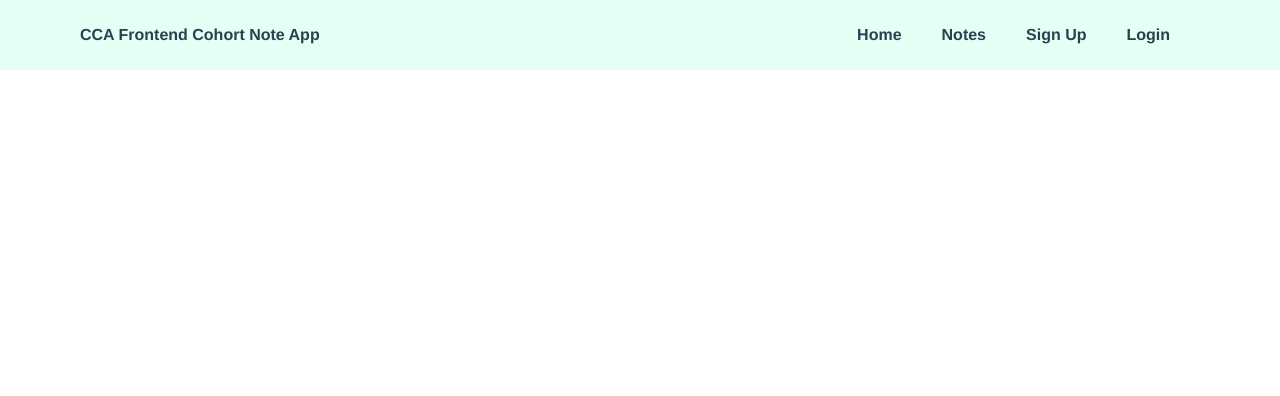
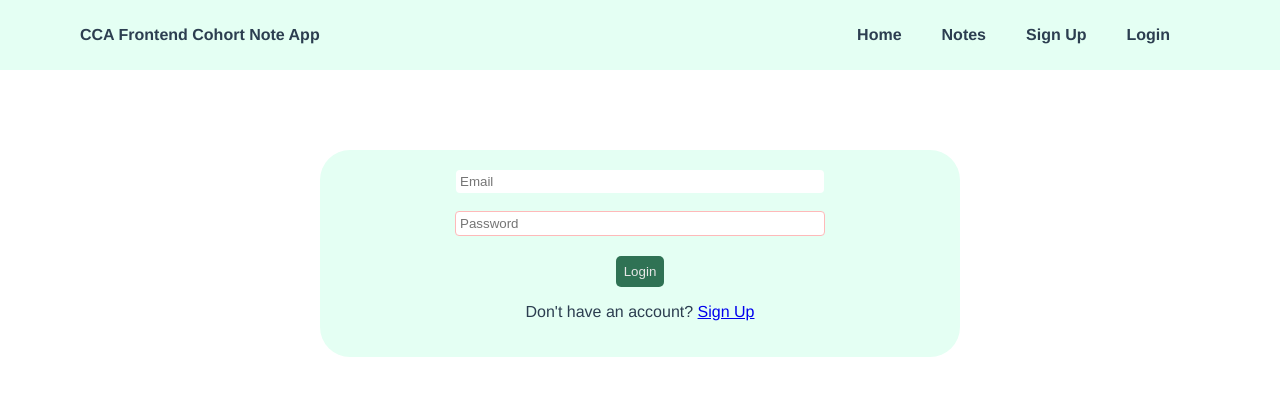
Before and after one commit to EgoLydia/cca-notes-application, a Vue app: page /LoginPage in a window 1280 px wide. Shown: the top 396 px of the page. Built offline with nearby package versions, Linux system fonts and the light colour scheme; the HTML template or start-up script is replaced by a standard one.

Commit message:
loginAdded

```diff
--- /dev/null
+++ b/src/components/Login.vue
@@ -0,0 +1,114 @@
+<template>
+  <div>
+    <form @submit.prevent="submitForm">
+      <input v-model="email" placeholder="Email" required /><br><br>
+
+      <input v-model="password" placeholder="Password" type="password" :class="[inputBorder ? 'good' : 'bad']" required /><br>
+
+      <button class="btn" type="submit">Login</button>
+
+      <p>
+        Don't have an account?
+        <router-link to="/SignupPage">Sign Up</router-link>
+      </p>
+    </form>
+  </div>
+</template>
+
+<script>
+// import { response } from 'express'
+import axios from "axios";
+
+export default {
+  name: "Login",
+  data() {
+    return {
+      email: "",
+      password: "",
+    };
+  },
+
+  computed: {
+    inputBorder() {
+      if (this.password.length > 2 && this.password.length < 10) {
+        return true;
+      } else {
+        return false;
+      }
+    },
+  },
+
+  methods: {
+    async submitForm() {
+      try {
+        let result = await axios.post(
+          "https://ccsanotes-api.azurewebsites.net/users/user/{userId}",
+          {
+            email: this.email,
+            password: this.password,
+          }
+        );
+        return result;
+      } catch (error) {
+        console.log(error);
+      }
+    },
+  },
+};
+</script>
+
+<style scoped>
+form {
+  max-width: 600px;
+  margin: 100px auto;
+  background-color: #e4fff3;
+  border-radius: 30px;
+  padding: 20px;
+  text-align: center;
+}
+
+label {
+  margin: 5px;
+  display: inline-block;
+  color: #aaa;
+  font-size: 14px;
+}
+
+input {
+  border: none;
+  width: 60%;
+  padding: 4px;
+  border-radius: 4px;
+}
+
+.btn {
+  margin-top: 20px;
+  padding: 8px;
+  border: none;
+  background-color: #2f7254;
+  color: rgb(231, 231, 231);
+  border-radius: 5px;
+}
+
+.btn:hover {
+  margin-top: 20px;
+  padding: 8px;
+  border: none;
+  background-color: rgb(97, 97, 97);
+  color: #aaa;
+}
+
+.good {
+  border: 4px solid greenyellow;
+}
+
+.bad {
+  border: 1px solid rgb(254, 185, 185);
+}
+
+@media (min-width: 768px) {
+  form {
+    margin-top: 150px;
+  }
+}
+</style>
--- a/src/router/index.js
+++ b/src/router/index.js
@@ -19,6 +19,12 @@ const routes = [
     component: () =>
       import(/* webpackChunkName: "about" */ "../views/SignupPage.vue"),
   },
+  {
+    path: "/LoginPage",
+    name: "LoginPage",
+    component: () =>
+      import(/* webpackChunkName: "about" */ "../views/LoginPage.vue"),
+  },
 ];
 
 const router = createRouter({
--- /dev/null
+++ b/src/views/LoginPage.vue
@@ -0,0 +1,14 @@
+<template>
+    <login></login>
+</template>
+
+<script>
+import Login from '../components/Login.vue';
+
+export default {
+  name: 'LoginPage',
+  components: {
+    Login,
+}
+}
+</script>
```
Also changed, not shown: 1 other file (tests, documents, lock files or other folders).
